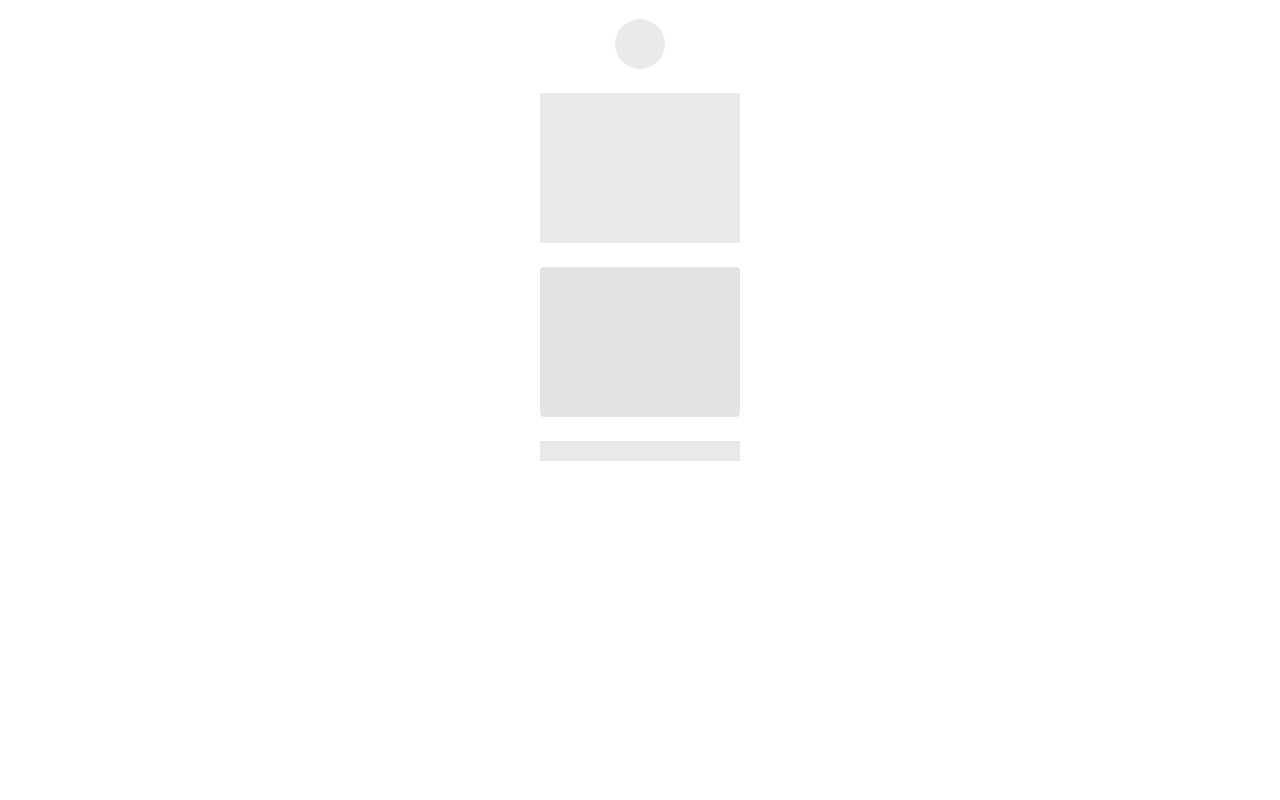
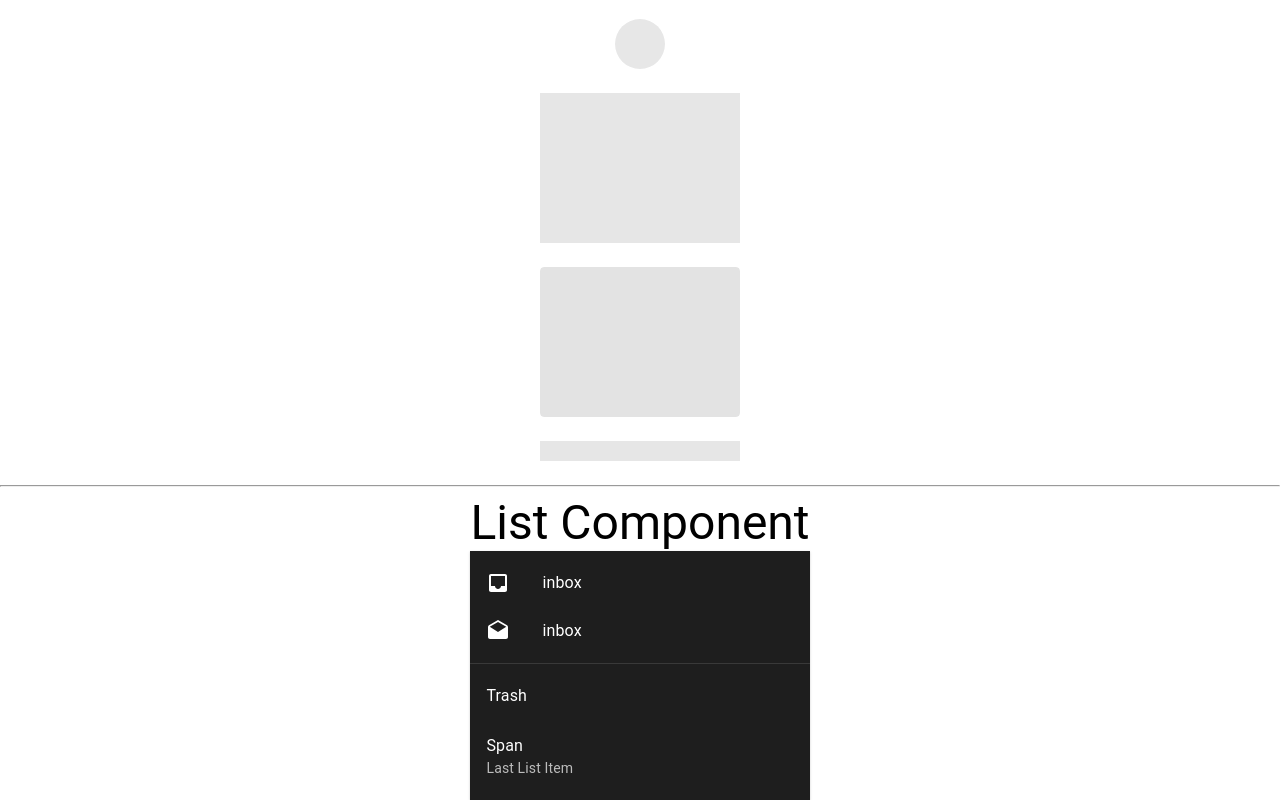
Before and after one commit to ZeeshiDeveloper/Material-UI-V5-for-Designing-in-React, a React (Create React App) app: page / in a window 1280 px wide. Shown: the part 2782-3582 px from the top of the page. Before the commit the page ends 3267 px from the top, so only its background shows below. Built offline with nearby package versions, Linux system fonts and the light colour scheme.

Commit message:
List Component.

```diff
--- a/src/App.js
+++ b/src/App.js
@@ -10,6 +10,7 @@ import RatingStars from './components/RatingStars';
 import Cards from './components/Cards';
 import BoxComponent from './components/BoxComponent';
 import SkeletonCom from './components/SkeletonCom';
+import ListComp from './components/ListComp';
 
 function App() {
 
@@ -91,6 +92,8 @@ function App() {
       <BoxComponent />
       <hr />
       <SkeletonCom/>
+      <hr />
+      <ListComp />
     </div>
   );
 }
--- /dev/null
+++ b/src/components/ListComp.js
@@ -0,0 +1,57 @@
+import React from 'react'
+import {List, ListItemButton,ListItem, ListItemIcon, ListItemText,
+     Typography, Divider, createTheme, ThemeProvider, Paper, Box } from '@mui/material'
+import InboxIcon from '@mui/icons-material/Inbox';
+import DraftsIcon  from '@mui/icons-material/Drafts';
+
+const ListComp = () => {
+    const theme3 = createTheme({
+        palette:{
+            mode:"dark"
+        }
+    })
+
+  return (
+    <Box sx={{display:"inline-block"}}>
+        <ThemeProvider theme={theme3}>
+            <Typography variant="h3" color="priamry.superDark">List Component</Typography>
+            <Paper square>
+                <List>
+                    <ListItem disablePadding>
+                        <ListItemButton>
+                            <ListItemIcon>
+                                <InboxIcon />
+                            </ListItemIcon>
+                            <ListItemText primary="inbox"></ListItemText>
+                        </ListItemButton>
+                    </ListItem>
+                    <ListItem disablePadding>
+                        <ListItemButton>
+                            <ListItemIcon>
+                                <DraftsIcon  />
+                            </ListItemIcon>
+                            <ListItemText primary="inbox"></ListItemText>
+                        </ListItemButton>
+                    </ListItem>
+                </List>
+                <Divider />
+                <List>
+                    <ListItem disablePadding>
+                        <ListItemButton>
+                            <ListItemText primary="Trash"></ListItemText>
+                        </ListItemButton>
+                    </ListItem>
+                    <ListItem disablePadding>
+                        <ListItemButton>
+                            <ListItemText primary="Span" secondary="Last List Item"></ListItemText>
+                        </ListItemButton>
+                    </ListItem>
+                </List>
+
+            </Paper>
+        </ThemeProvider>
+    </Box>
+  )
+}
+
+export default ListComp
```
